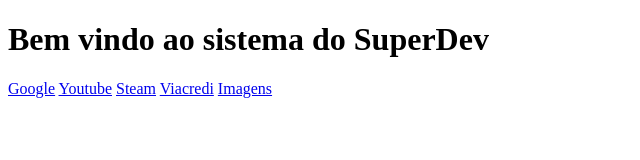
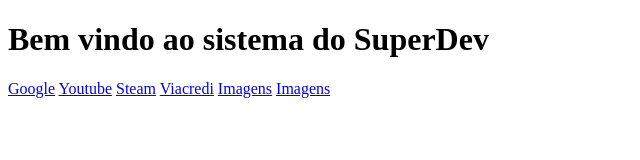
Before and after one commit to joseinfooliveira-dev/super-dev8-curso-html, a plain HTML site: page index.html in a window 1280 px wide. Shown: the full height of the page, 0-640 px from the left. Drawn offline with Linux system fonts and the light colour scheme.

Commit message:
Adicionado link para página de listagem

```diff
--- a/index.html
+++ b/index.html
@@ -5,17 +5,26 @@
 <html lang="pt-br">
 
 <head>
+
     <title>Super Dev Home</title>
+
 </head>
+
 <body>
+
     <h1>Bem vindo ao sistema do SuperDev</h1>
+
     <!-- Tag a é uma ancora, serve para navegar para outra parte do sistema -->
     <a href="https://google.com">Google</a>
+
     <!-- Youtube, Steam e Viacredi-->
     <a href="https://youtube.com">Youtube</a>
     <a href="https://store.steampowered.com/">Steam</a>
     <a href="https://viacredi.coop.br">Viacredi</a>
+
     <a href="paginas/exemplo01-imagens.html">Imagens</a>
+    <a href="paginas/exemplo02-listas.html">Imagens</a>
+
 </body>
 
 </html>
```
